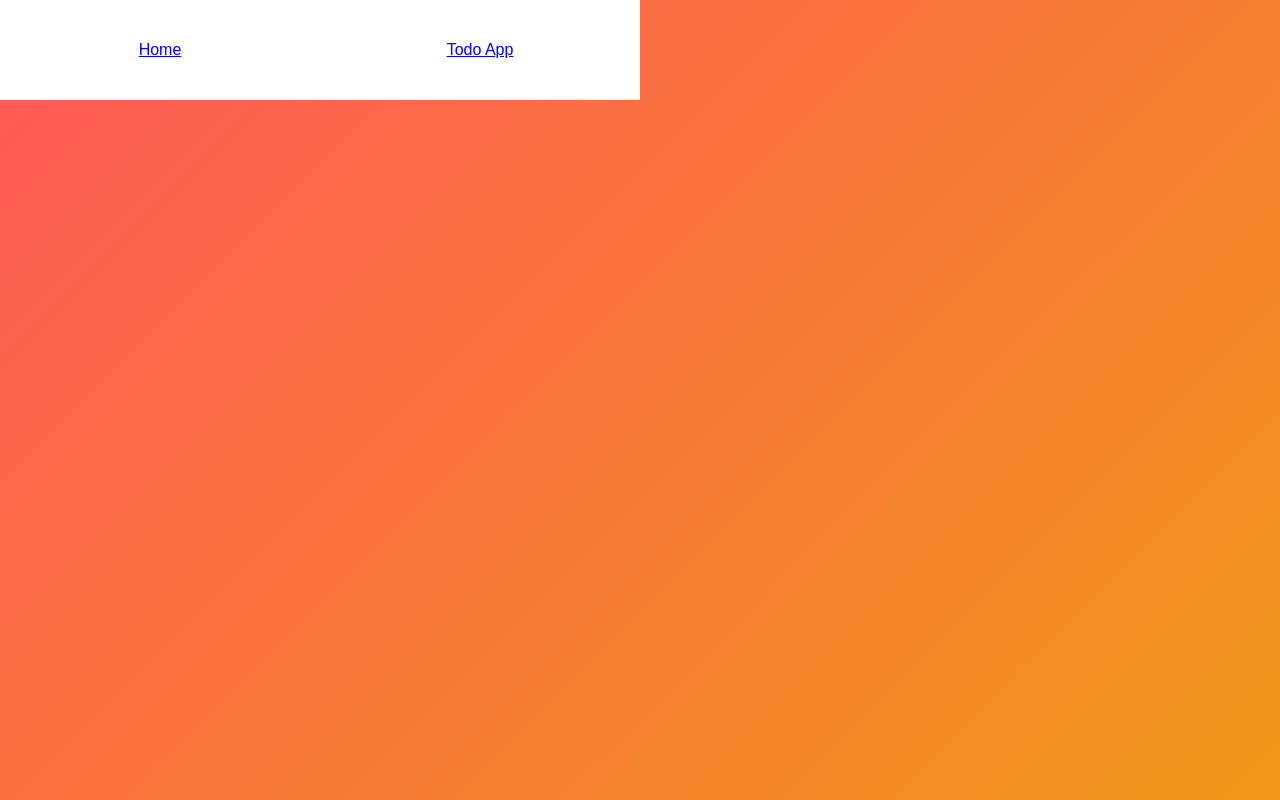
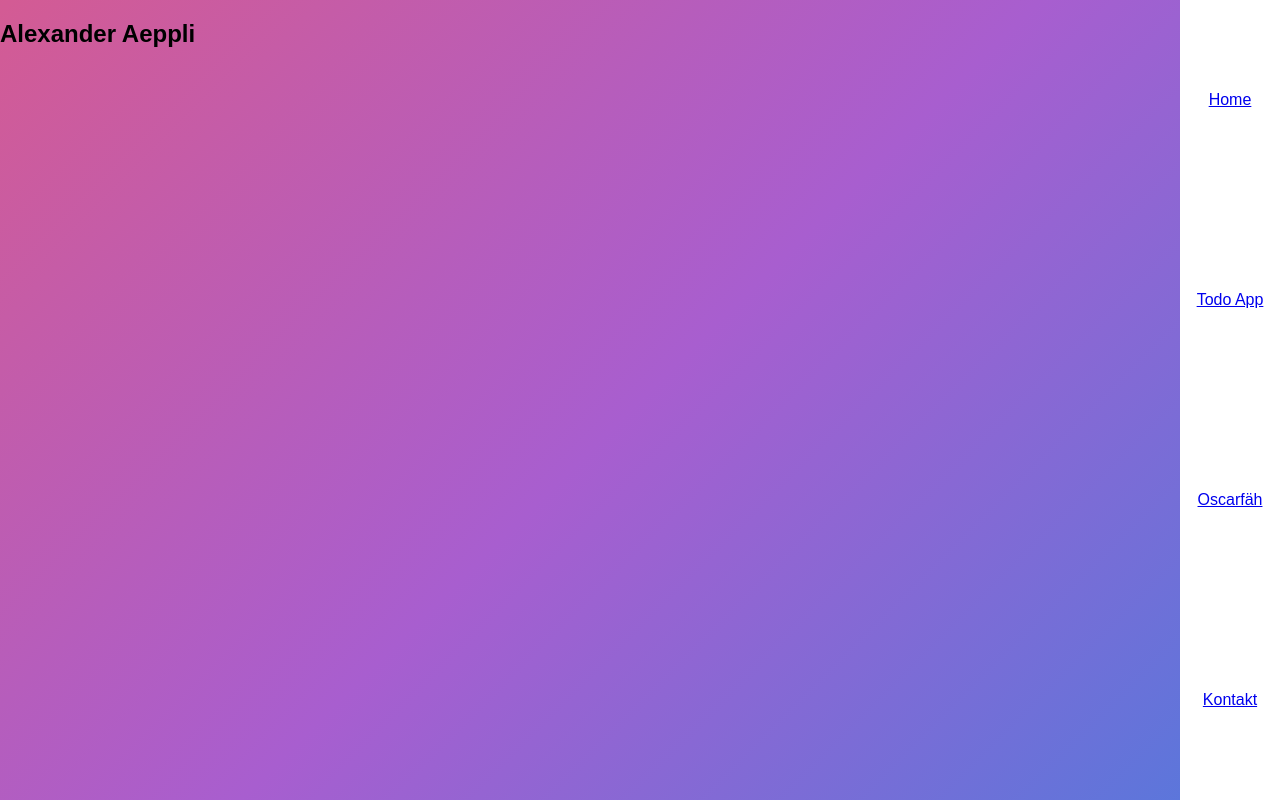
Before and after one commit to alexanderaeppli/alexanderaeppli, a Vue app: page /oscarfaeh in a window 1280 px wide. Before the commit this address had no page. Built offline with nearby package versions, Linux system fonts and the light colour scheme.

Commit message:
background gradients

```diff
--- a/src/App.vue
+++ b/src/App.vue
@@ -5,6 +5,8 @@
     <nav class="nav">
       <router-link class="nav__item" :to="{ name: 'Home' }">Home</router-link>
       <router-link class="nav__item" :to="{ name: 'TodoApp' }">Todo App</router-link>
+      <router-link class="nav__item" :to="{ name: 'Oscarfaeh' }">Oscarfäh</router-link>
+      <router-link class="nav__item" :to="{ name: 'Contact' }">Kontakt</router-link>
     </nav>
   </div>
 </template>
@@ -40,11 +42,18 @@ body {
   min-height: 100vh;
   width: 100%;
   display: flex;
-  flex-flow: column wrap;
-  background-image: linear-gradient(135deg, #ff5858 0%, #f09819  25%, #80D0C7 75%, #0093E9 100%);
-  //background-image: linear-gradient(135deg,#0093E9 0%, #80D0C7 100%);
+  flex-flow: row wrap;
+  background: rgb(240, 152, 25);
+  background: linear-gradient(
+    135deg,
+    rgba(240, 152, 25, 1) 0%,
+    rgba(255, 88, 88, 1) 25%,
+    rgb(168, 94, 207) 50%,
+    rgba(0, 147, 233, 1) 75%,
+    rgba(128, 208, 199, 1) 100%
+  );
   background-size: 400% 400%;
-  transition: background-position 1s ease-in-out;
+  transition: background-position .5s ease-in-out;
 }
 
 .component {
@@ -54,13 +63,12 @@ body {
 
 .nav {
   display: flex;
-  width: 100%;
+  flex-direction: column;
   justify-content: stretch;
   flex: 0 1 100px;
-}
 
-.nav__item {
-  width: 25%;
+  &__item {
+    height: 25%;
     background-color: white;
     display: flex;
     justify-content: center;
@@ -68,4 +76,5 @@ body {
     border: none;
     padding: 0;
   }
+}
 </style>
--- a/src/router/index.js
+++ b/src/router/index.js
@@ -1,6 +1,8 @@
 import { createRouter, createWebHistory } from 'vue-router';
 import Home from '../views/Home';
 import TodoApp from '../views/TodoApp';
+import Oscarfaeh from '../views/Oscarfaeh';
+import Contact from '../views/Contact';
 
 const routes = [
   {
@@ -12,6 +14,16 @@ const routes = [
     path: '/todo-app',
     name: 'TodoApp',
     component: TodoApp,
+  },
+  {
+    path: '/oscarfaeh',
+    name: 'Oscarfaeh',
+    component: Oscarfaeh,
+  },
+  {
+    path: '/kontakt',
+    name: 'Contact',
+    component: Contact,
   }
 ];
 
--- /dev/null
+++ b/src/views/Contact.vue
@@ -0,0 +1,23 @@
+<template>
+  <div class="header">
+    <h2>Alexander Aeppli</h2>
+  </div>
+</template>
+
+<script>
+export default {
+  props: {
+    heading: String,
+    backgroundColor: String,
+  },
+  mounted() {
+    this.$emit('emitBackgroundPosition', '100% 100%');
+  },
+};
+</script>
+
+<style lang="scss">
+.header {
+  height: 100%;
+}
+</style>
--- /dev/null
+++ b/src/views/Oscarfaeh.vue
@@ -0,0 +1,23 @@
+<template>
+  <div class="header">
+    <h2>Alexander Aeppli</h2>
+  </div>
+</template>
+
+<script>
+export default {
+  props: {
+    heading: String,
+    backgroundColor: String,
+  },
+  mounted() {
+    this.$emit('emitBackgroundPosition', '50% 50%');
+  },
+};
+</script>
+
+<style lang="scss">
+.header {
+  height: 100%;
+}
+</style>
--- a/src/views/TodoApp.vue
+++ b/src/views/TodoApp.vue
@@ -1,7 +1,7 @@
 <template>
   <div class="todo-page">
     <h2>Vue Todo App</h2>
-    <todo/>
+    <todo />
   </div>
 </template>
 
@@ -10,15 +10,8 @@ import todo from '../../todo/todo';
 export default {
   components: { todo },
   emits: ['emitBackgroundPosition'],
-  props: {
-    heading: String,
-    backgroundColor: String,
+  mounted() {
+    this.$emit('emitBackgroundPosition', '25% 25%');
   },
-  mounted() {
-    this.$emit('emitBackgroundPosition', '100% 100%');
-  }
 };
 </script>
-
-<style lang="scss">
-</style>
```
Also changed, not shown: .prettierrc.json. Lines whose indentation alone changed are shown as unchanged.
